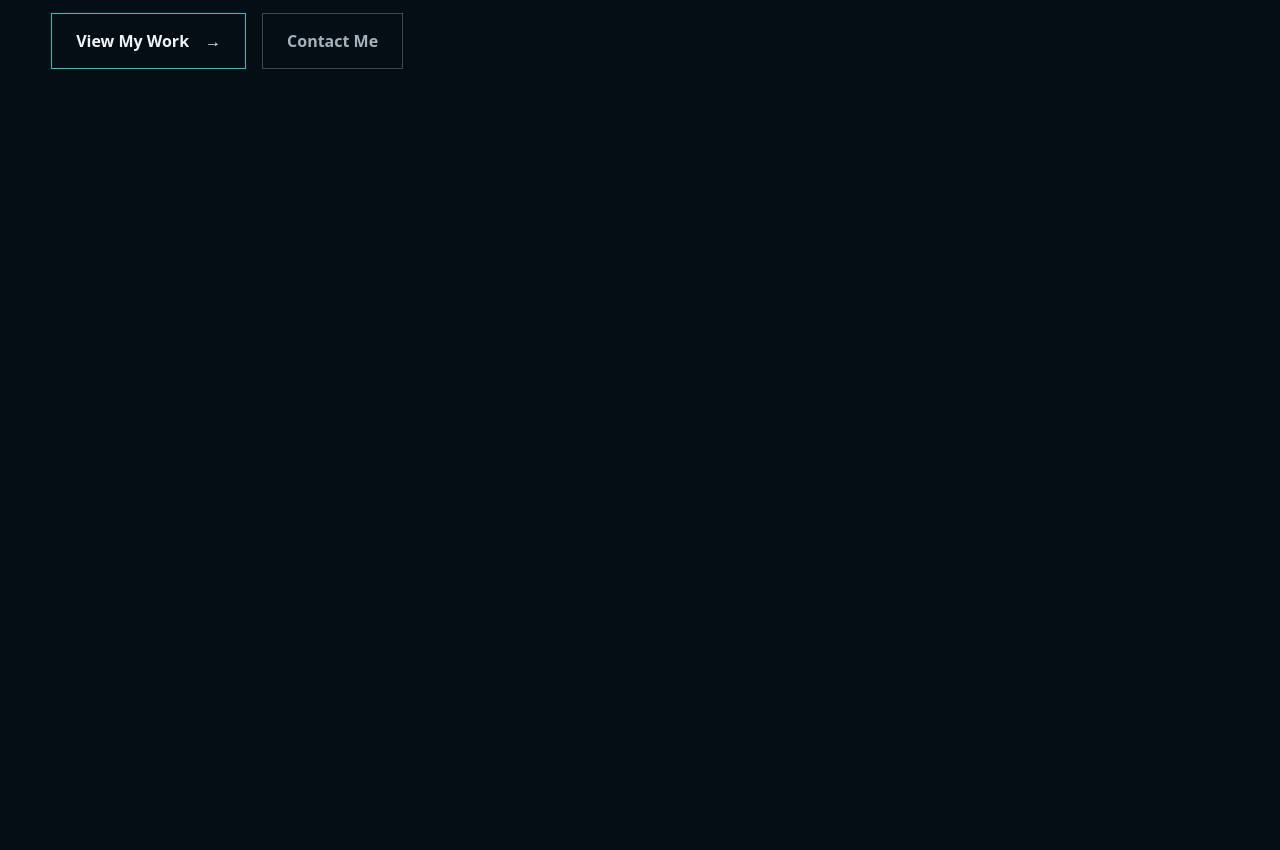
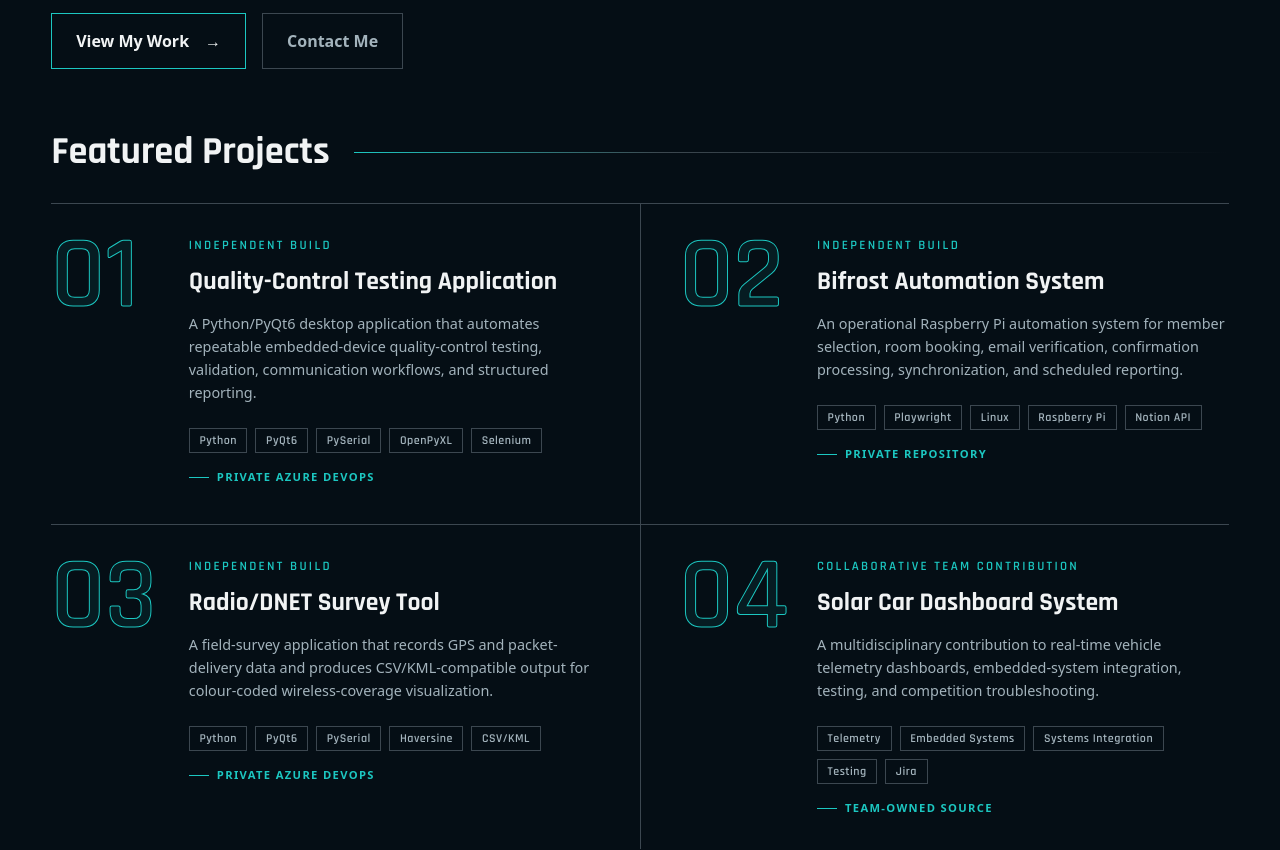
Before and after one commit to davidsolano99/david-solano-portfolio, a React (Vite) app: page / in a window 1280 px wide. Shown: the part 600-1450 px from the top of the page. Before the commit the page ends 800 px from the top, so only its background shows below. Built offline with nearby package versions, Linux system fonts and the light colour scheme.

Commit message:
Build data-driven featured projects section

```diff
--- a/src/App.tsx
+++ b/src/App.tsx
@@ -1,15 +1,16 @@
 import './App.css'
 import Header from './components/Header'
 import Hero from './components/Hero'
+import FeaturedProjects from './components/FeaturedProjects'
 
 function App() {
 
   return (
     <>
       <Header />
-
       <main>
         <Hero />
+        <FeaturedProjects />
       </main>
     </>
   )
--- /dev/null
+++ b/src/components/FeaturedProjects.css
@@ -0,0 +1,41 @@
+.featured-projects {
+  width: min(100%, var(--content-max-width));
+  margin-inline: auto;
+  padding: 0 var(--page-gutter) clamp(4rem, 8vw, 8rem);
+}
+
+.featured-projects__header {
+  display: grid;
+  grid-template-columns: auto 1fr;
+  align-items: center;
+  gap: var(--space-6);
+  margin-bottom: var(--space-8);
+}
+
+.featured-projects__header h2 {
+  color: var(--color-text);
+  font-size: clamp(2rem, 3vw, 3rem);
+  line-height: 1;
+}
+
+.featured-projects__line {
+  height: 1px;
+  background: linear-gradient(
+    90deg,
+    var(--color-accent),
+    var(--color-line) 35%,
+    transparent
+  );
+}
+
+.featured-projects__list {
+  display: grid;
+  grid-template-columns: repeat(2, minmax(0, 1fr));
+  border-top: 1px solid var(--color-line);
+}
+
+@media (max-width: 56rem) {
+  .featured-projects__list {
+    grid-template-columns: 1fr;
+  }
+}
--- /dev/null
+++ b/src/components/FeaturedProjects.tsx
@@ -0,0 +1,42 @@
+import './FeaturedProjects.css'
+import ProjectRow from './ProjectRow'
+import { featuredProjects } from '../data/featuredProjects'
+
+function FeaturedProjects() {
+  return (
+    <section
+      id="projects"
+      className="featured-projects"
+      aria-labelledby="projects-heading"
+    >
+
+    <header className="featured-projects__header">
+    <h2 id="projects-heading">Featured Projects</h2>
+
+    <span
+        className="featured-projects__line"
+        aria-hidden="true"
+    />
+    </header>
+
+    <div className="featured-projects__list">
+
+        {featuredProjects.map((project) => (
+        <ProjectRow
+            key={project.slug}
+            number={project.number}
+            ownership={project.ownership}
+            title={project.title}
+            summary={project.summary}
+            technologies={project.technologies}
+            repositoryLabel={project.repository.label}
+        />
+        ))}
+
+    </div>
+
+    </section>
+  )
+}
+
+export default FeaturedProjects
--- /dev/null
+++ b/src/components/ProjectRow.css
@@ -0,0 +1,126 @@
+.project-row {
+  min-height: 20rem;
+  padding-block: var(--space-8);
+
+  display: grid;
+  grid-template-columns: clamp(7rem, 7vw, 8rem) minmax(0, 1fr);
+  align-items: start;
+  gap: clamp(var(--space-4), 2vw, var(--space-8));
+}
+
+.project-row:nth-child(odd) {
+  padding-right: clamp(var(--space-6), 3vw, var(--space-12));
+}
+
+.project-row:nth-child(even) {
+  padding-left: clamp(var(--space-6), 3vw, var(--space-12));
+  border-left: 1px solid var(--color-line);
+}
+
+.project-row:nth-child(n + 3) {
+  border-top: 1px solid var(--color-line);
+}
+
+.project-row__number {
+  color: rgb(28 199 193 / 8%);
+  font-family: var(--font-display);
+  font-size: clamp(5rem, 8vw, 8rem);
+  font-weight: 600;
+  line-height: 0.8;
+  -webkit-text-stroke: 1px var(--color-accent);
+}
+
+.project-row__eyebrow {
+  margin: 0 0 var(--space-3);
+  color: var(--color-accent);
+  font-family: var(--font-display);
+  font-size: 0.8rem;
+  font-weight: 600;
+  letter-spacing: 0.18em;
+  text-transform: uppercase;
+}
+
+.project-row__content h3 {
+  color: var(--color-text);
+  font-size: clamp(1.4rem, 2vw, 2rem);
+  line-height: 1.1;
+}
+
+@media (max-width: 56rem) {
+  .project-row:nth-child(odd),
+  .project-row:nth-child(even) {
+    padding-inline: 0;
+  }
+
+  .project-row:nth-child(even) {
+    border-left: 0;
+  }
+
+  .project-row:nth-child(n + 2) {
+    border-top: 1px solid var(--color-line);
+  }
+}
+
+.project-row__content {
+  min-width: 0;
+}
+
+.project-row__summary {
+  max-width: 38rem;
+  margin: var(--space-4) 0 0;
+  color: var(--color-text-muted);
+  font-size: 0.9rem;
+  line-height: 1.6;
+}
+
+.project-row__technologies {
+  display: flex;
+  flex-wrap: wrap;
+  gap: var(--space-2);
+
+  margin: var(--space-6) 0 0;
+  padding: 0;
+  list-style: none;
+}
+
+.project-row__technologies li {
+  padding: 0.35rem 0.6rem;
+  border: 1px solid var(--color-line);
+
+  color: var(--color-text-muted);
+  font-family: var(--font-display);
+  font-size: 0.75rem;
+  line-height: 1;
+  letter-spacing: 0.04em;
+}
+
+.project-row__repository {
+  display: flex;
+  align-items: center;
+  gap: var(--space-2);
+
+  margin: var(--space-4) 0 0;
+  color: var(--color-accent);
+  font-size: 0.7rem;
+  font-weight: 600;
+  letter-spacing: 0.12em;
+  text-transform: uppercase;
+}
+
+.project-row__repository::before {
+  width: 1.25rem;
+  height: 1px;
+  background-color: var(--color-accent);
+  content: "";
+}
+
+@media (max-width: 36rem) {
+  .project-row {
+    grid-template-columns: 1fr;
+    gap: var(--space-6);
+  }
+
+  .project-row__number {
+    font-size: 4.5rem;
+  }
+}
--- /dev/null
+++ b/src/components/ProjectRow.tsx
@@ -0,0 +1,52 @@
+import './ProjectRow.css'
+
+type ProjectRowProps = {
+  number: string
+  ownership: string
+  title: string
+  summary: string
+  technologies: string[]
+  repositoryLabel: string
+}
+
+function ProjectRow({
+  number,
+  ownership,
+  title,
+  summary,
+  technologies,
+  repositoryLabel,
+}: ProjectRowProps) {
+  return (
+    <article className="project-row">
+
+    <span className="project-row__number" aria-hidden="true">
+    {number}
+    </span>
+
+    <div className="project-row__content">
+        <p className="project-row__eyebrow">{ownership}</p>
+        <h3>{title}</h3>
+        <p className="project-row__summary">
+        {summary}
+        </p>
+
+        <ul
+        className="project-row__technologies"
+        aria-label={`${title} technologies`}
+        >
+        {technologies.map((technology) => (
+            <li key={technology}>{technology}</li>
+        ))}
+        </ul>
+
+        <p className="project-row__repository">
+        {repositoryLabel}
+        </p>
+    </div>
+
+    </article>
+  )
+}
+
+export default ProjectRow
--- /dev/null
+++ b/src/data/featuredProjects.ts
@@ -0,0 +1,92 @@
+export type FeaturedProject = {
+  slug: string
+  number: string
+  title: string
+  ownership: 'Independent Build' | 'Collaborative Team Contribution'
+  summary: string
+  technologies: string[]
+  repository: {
+    visibility: 'private' | 'team-owned' | 'public'
+    label: string
+    url?: string
+  }
+}
+
+export const featuredProjects: FeaturedProject[] = [
+  {
+    slug: 'quality-control-testing-application',
+    number: '01',
+    title: 'Quality-Control Testing Application',
+    ownership: 'Independent Build',
+    summary:
+      'A Python/PyQt6 desktop application that automates repeatable embedded-device quality-control testing, validation, communication workflows, and structured reporting.',
+    technologies: [
+      'Python',
+      'PyQt6',
+      'PySerial',
+      'OpenPyXL',
+      'Selenium',
+    ],
+    repository: {
+      visibility: 'private',
+      label: 'Private Azure DevOps',
+    },
+  },
+  {
+    slug: 'bifrost-automation-system',
+    number: '02',
+    title: 'Bifrost Automation System',
+    ownership: 'Independent Build',
+    summary:
+      'An operational Raspberry Pi automation system for member selection, room booking, email verification, confirmation processing, synchronization, and scheduled reporting.',
+    technologies: [
+      'Python',
+      'Playwright',
+      'Linux',
+      'Raspberry Pi',
+      'Notion API',
+    ],
+    repository: {
+      visibility: 'private',
+      label: 'Private Repository',
+    },
+  },
+  {
+    slug: 'radio-dnet-survey-tool',
+    number: '03',
+    title: 'Radio/DNET Survey Tool',
+    ownership: 'Independent Build',
+    summary:
+      'A field-survey application that records GPS and packet-delivery data and produces CSV/KML-compatible output for colour-coded wireless-coverage visualization.',
+    technologies: [
+      'Python',
+      'PyQt6',
+      'PySerial',
+      'Haversine',
+      'CSV/KML',
+    ],
+    repository: {
+      visibility: 'private',
+      label: 'Private Azure DevOps',
+    },
+  },
+  {
+    slug: 'solar-car-dashboard-systems',
+    number: '04',
+    title: 'Solar Car Dashboard System',
+    ownership: 'Collaborative Team Contribution',
+    summary:
+      'A multidisciplinary contribution to real-time vehicle telemetry dashboards, embedded-system integration, testing, and competition troubleshooting.',
+    technologies: [
+      'Telemetry',
+      'Embedded Systems',
+      'Systems Integration',
+      'Testing',
+      'Jira',
+    ],
+    repository: {
+      visibility: 'team-owned',
+      label: 'Team-owned Source',
+    },
+  },
+]
```
